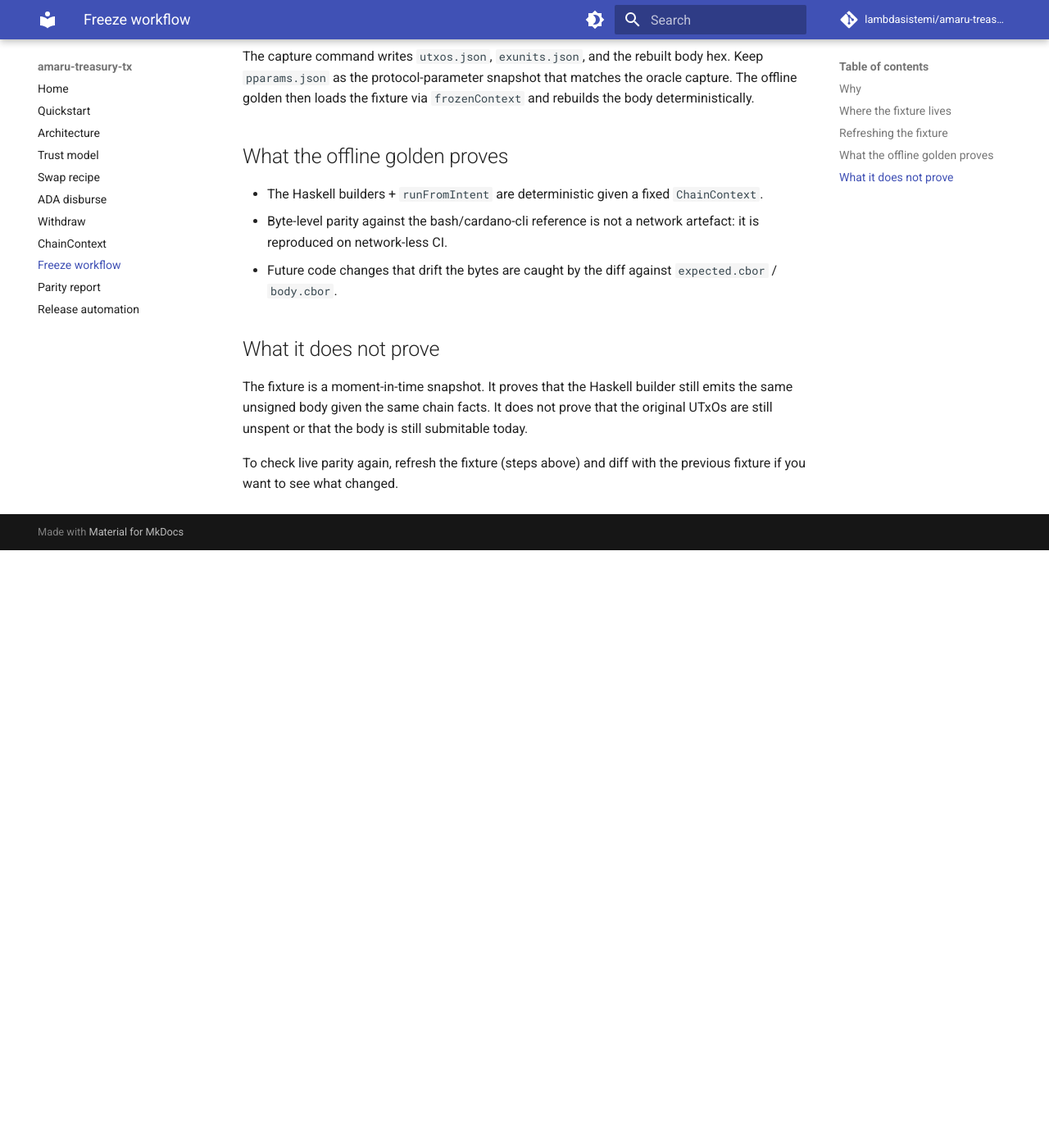
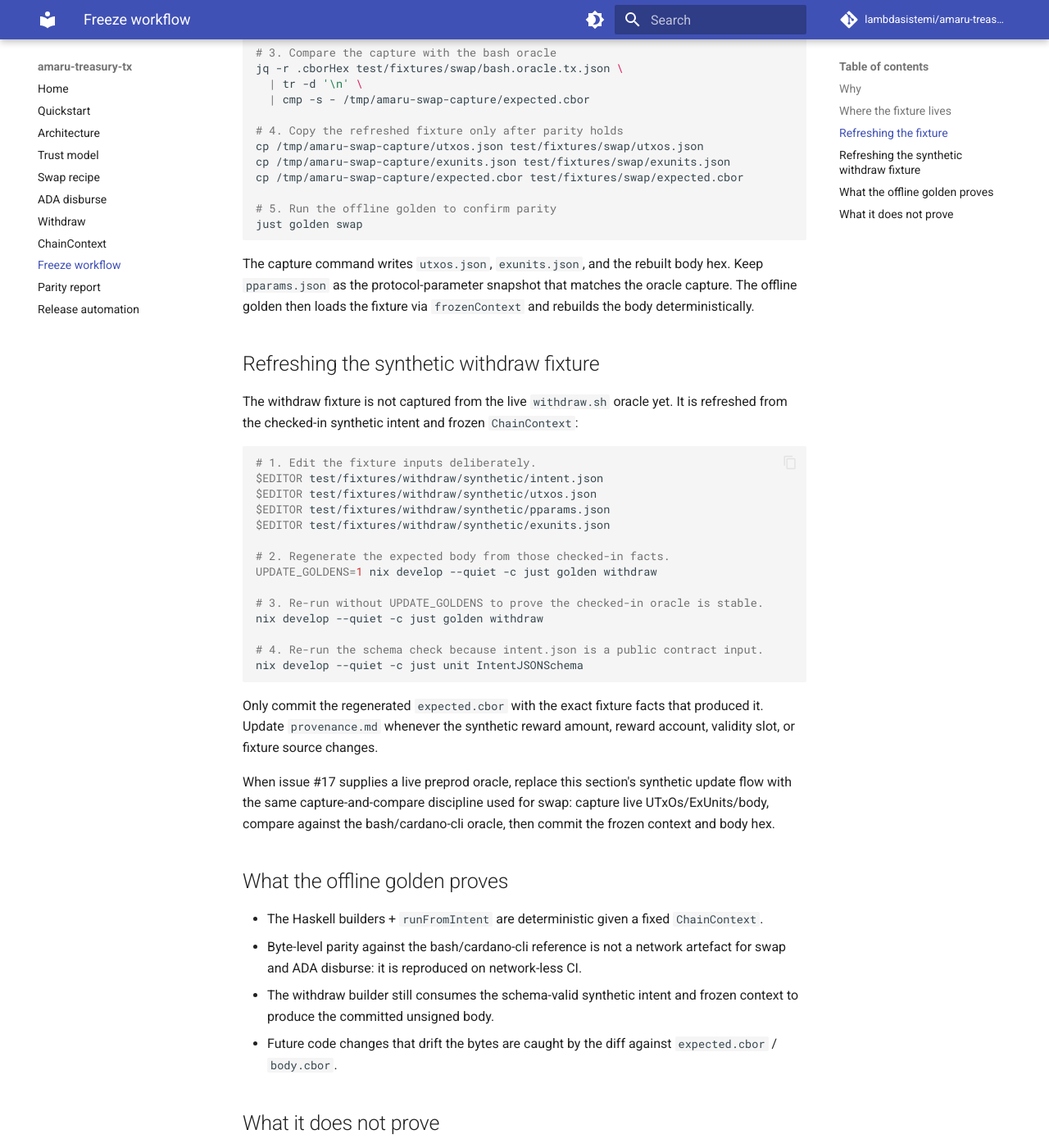
Before and after one commit to lambdasistemi/amaru-treasury-tx, an MkDocs documentation site: the page built from docs/freeze-workflow.md, in a window 1280 px wide and 1400 px high, scrolled down 1355 px. Shown: the whole window at 82% size. Built offline with MkDocs 1.6.1 and Material for MkDocs 9.7.7, drawn with Linux system fonts in a browser that asks for light colours; comment, search, counter and statistics services are not loaded; before the commit the page ends 2026 px from its top, so only the background shows below that; some of the changed text lies outside the part shown.

Commit message:
docs(006): document withdraw fixture refresh
Extend the freeze workflow with the synthetic withdraw golden refresh process and the live preprod replacement boundary tracked by issue 17.

````diff
--- a/docs/freeze-workflow.md
+++ b/docs/freeze-workflow.md
@@ -32,6 +32,23 @@ test/fixtures/swap/
 The ADA disburse fixture follows the same shape under
 `test/fixtures/disburse/ada/`, with `body.cbor` as the expected
 hex file.
+
+The withdraw fixture lives under
+`test/fixtures/withdraw/synthetic/`:
+
+```
+test/fixtures/withdraw/synthetic/
+├── intent.json       # schema-valid unified withdraw intent
+├── pparams.json      # Conway pparams snapshot
+├── utxos.json        # wallet + reference UTxOs named by the intent
+├── exunits.json      # rewarding-purpose ExUnits for offline evaluation
+├── provenance.md
+└── expected.cbor     # synthetic unsigned body hex
+```
+
+This fixture is synthetic until
+[`issue #17`](https://github.com/lambdasistemi/amaru-treasury-tx/issues/17)
+captures a live reward-bearing preprod oracle.
 
 ## Refreshing the fixture
 
@@ -69,12 +86,47 @@ snapshot that matches the oracle capture. The offline golden then
 loads the fixture via `frozenContext` and rebuilds the body
 deterministically.
 
+## Refreshing the synthetic withdraw fixture
+
+The withdraw fixture is not captured from the live `withdraw.sh`
+oracle yet. It is refreshed from the checked-in synthetic intent and
+frozen `ChainContext`:
+
+```bash
+# 1. Edit the fixture inputs deliberately.
+$EDITOR test/fixtures/withdraw/synthetic/intent.json
+$EDITOR test/fixtures/withdraw/synthetic/utxos.json
+$EDITOR test/fixtures/withdraw/synthetic/pparams.json
+$EDITOR test/fixtures/withdraw/synthetic/exunits.json
+
+# 2. Regenerate the expected body from those checked-in facts.
+UPDATE_GOLDENS=1 nix develop --quiet -c just golden withdraw
+
+# 3. Re-run without UPDATE_GOLDENS to prove the checked-in oracle is stable.
+nix develop --quiet -c just golden withdraw
+
+# 4. Re-run the schema check because intent.json is a public contract input.
+nix develop --quiet -c just unit IntentJSONSchema
+```
+
+Only commit the regenerated `expected.cbor` with the exact fixture facts
+that produced it. Update `provenance.md` whenever the synthetic reward
+amount, reward account, validity slot, or fixture source changes.
+
+When issue #17 supplies a live preprod oracle, replace this section's
+synthetic update flow with the same capture-and-compare discipline used
+for swap: capture live UTxOs/ExUnits/body, compare against the
+bash/cardano-cli oracle, then commit the frozen context and body hex.
+
 ## What the offline golden proves
 
 - The Haskell builders + `runFromIntent` are deterministic given a
   fixed `ChainContext`.
 - Byte-level parity against the bash/cardano-cli reference is not a
-  network artefact: it is reproduced on network-less CI.
+  network artefact for swap and ADA disburse: it is reproduced on
+  network-less CI.
+- The withdraw builder still consumes the schema-valid synthetic
+  intent and frozen context to produce the committed unsigned body.
 - Future code changes that drift the bytes are caught by the diff
   against `expected.cbor` / `body.cbor`.
 
````
Also changed, not shown: specs/006-withdraw-wizard/tasks.md (+1 -1 lines).
